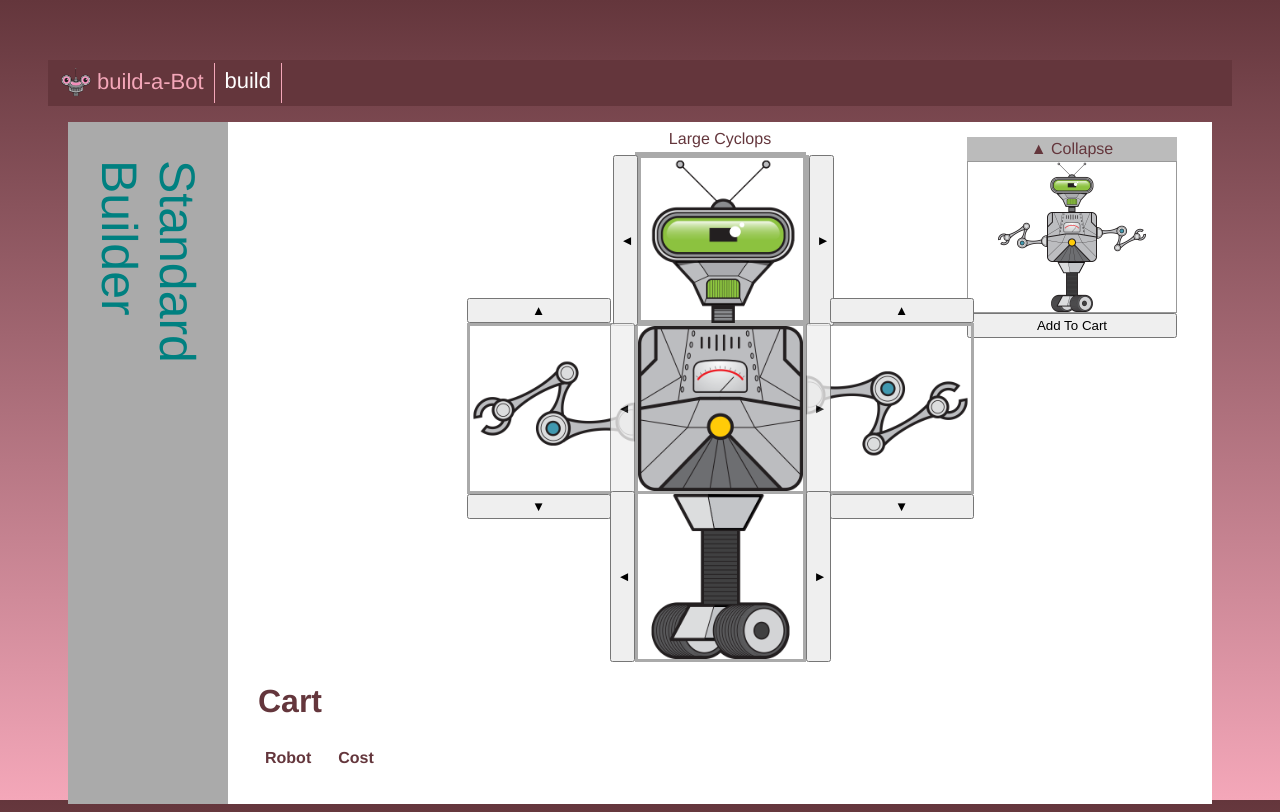
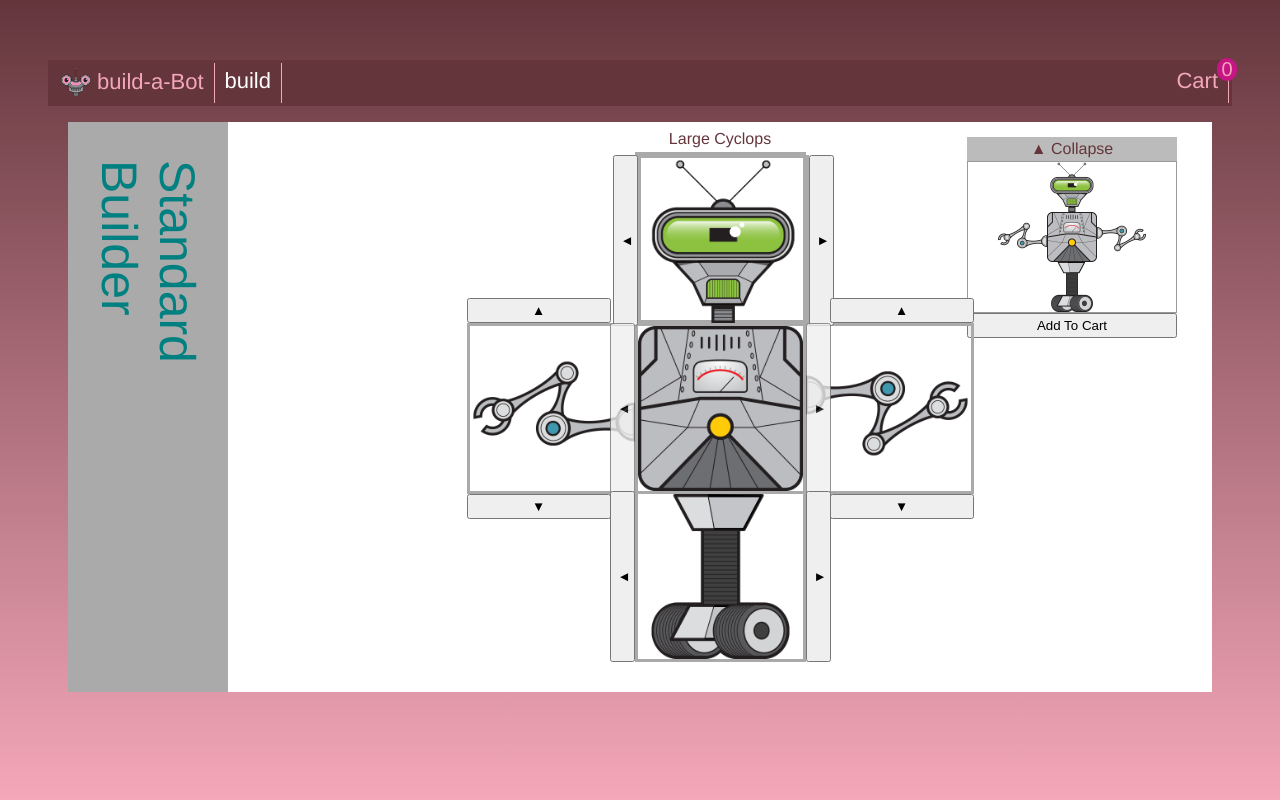
Before and after one commit to MurphLu/vue-fundamentails, a Vue app: page /builder in a window 1280 px wide. Built offline with nearby package versions, Linux system fonts and the light colour scheme.

Commit message:
add vuex to manage cart

```diff
--- a/package.json
+++ b/package.json
@@ -10,7 +10,8 @@
   "dependencies": {
     "core-js": "^3.6.5",
     "vue": "^2.6.11",
-    "vue-router": "^3.4.3"
+    "vue-router": "^3.4.3",
+    "vuex": "^3.0.1"
   },
   "devDependencies": {
     "@vue/cli-plugin-babel": "~4.5.0",
--- a/src/App.vue
+++ b/src/App.vue
@@ -13,6 +13,14 @@
             <router-link :to="{name: 'Builder'}" class="nav-link" exact>
               build
             </router-link>
+          </li>
+          <li class="nav-item cart">
+            <router-link :to="{name: 'Cart'}" class="nav-link" exact>
+              Cart
+            </router-link>
+            <div class="cart-items">
+              {{ cart.length }}
+            </div>
           </li>
         </ul>
       </nav>
@@ -36,6 +44,11 @@
   name: 'App',
   components: {
     // RobotBuilder,
+  },
+  computed: {
+    cart() {
+      return this.$store.state.cart;
+    },
   },
 };
 </script>
@@ -105,4 +118,20 @@
   width: 100px;
   min-height: 300px;
 }
+.nav-item.cart {
+  position: relative;
+  margin-left: auto;
+  margin-right: 0px;
+}
+.cart-items {
+  position: absolute;
+  top: -5px;
+  right: -9px;
+  font-size: 20px;
+  width: 20px;
+  text-align: center;
+  display: inline-block;
+  border-radius: 100px;
+  background-color: mediumvioletred;
+}
 </style>
--- a/src/builder/RobotBuilder.vue
+++ b/src/builder/RobotBuilder.vue
@@ -60,23 +60,6 @@
         position='bottom'
         @partSelected="part => selectedRobot.base = part"
       />
-    </div>
-    <div class="cart">
-      <h1 class="cart-title">Cart</h1>
-      <table>
-      <thead>
-          <tr>
-            <th>Robot</th>
-            <th class="cost">Cost</th>
-          </tr>
-        </thead>
-        <tbody>
-          <tr v-for="(robot, index) in cart" :key="index">
-            <td>{{ robot.head.title }}</td>
-            <td class="cost">{{ robot.cost }}</td>
-          </tr>
-        </tbody>
-      </table>
     </div>
   </div>
 </template>
@@ -141,7 +124,7 @@
       + robot.torso.cost
       + robot.rightArm.cost
       + robot.base.cost;
-      this.cart.push({ ...robot, cost });
+      this.$store.commit('addRobotToCart', { ...robot, cost });
       this.addedToCard = true;
     },
   },
@@ -261,12 +244,6 @@
 .cart-title {
   text-align: left;
 }
-td, th {
-  text-align: left;
-  padding: 5px;
-  padding-right: 20px;
-}
-
 .cost {
   text-align: right;
 }
--- /dev/null
+++ b/src/cart/ShoppingCart.vue
@@ -0,0 +1,51 @@
+<template>
+  <div>
+    <h1>Cart</h1>
+    <table>
+      <thead>
+        <tr>
+          <th class="robot-title">
+            Robot
+          </th>
+          <th class="cost">
+            Cost
+          </th>
+        </tr>
+      </thead>
+      <tbody>
+        <tr v-for="(robot, index) in cart" :key="index">
+          <td class="robot-title">
+            {{robot.head.title}}
+          </td>
+          <td class="cost">
+            {{robot.cost}}
+          </td>
+        </tr>
+      </tbody>
+    </table>
+ </div>
+</template>
+
+<script>
+export default {
+  name: 'Cart',
+  computed: {
+    cart() {
+      return this.$store.state.cart;
+    },
+  },
+};
+</script>
+
+<style scoped>
+  td, th {
+    padding: 5px;
+  }
+  .robot-title {
+    text-align: left;
+    padding-right: 200px;
+  }
+  .cost {
+    text-align: right;
+  }
+</style>
--- a/src/main.js
+++ b/src/main.js
@@ -2,10 +2,12 @@
 import App from './App.vue';
 
 import router from './router';
+import store from './store';
 
 Vue.config.productionTip = false;
 
 new Vue({
   render: (h) => h(App),
   router,
+  store,
 }).$mount('#app');
--- a/src/router/index.js
+++ b/src/router/index.js
@@ -11,6 +11,7 @@
 import RobotBases from '../parts/RobotBases.vue';
 import SidebarBuilder from '../sidebars/SidebarBuilder.vue';
 import SidebarStandard from '../sidebars/SidebarStandard.vue';
+import ShoppingCart from '../cart/ShoppingCart.vue';
 
 Vue.use(Router);
 
@@ -62,5 +63,9 @@
       const isValidId = Number.isInteger(Number(to.params.id));
       next(isValidId);
     },
+  }, {
+    path: '/cart',
+    name: 'Cart',
+    component: ShoppingCart,
   }],
 });
--- /dev/null
+++ b/src/store/index.js
@@ -0,0 +1,15 @@
+import Vue from 'vue';
+import Vuex from 'vuex';
+
+Vue.use(Vuex);
+
+export default new Vuex.Store({
+  state: {
+    cart: [],
+  },
+  mutations: {
+    addRobotToCart(state, robot) {
+      state.cart.push(robot);
+    },
+  },
+});
```
Also changed, not shown: 1 other file (tests, documents, lock files or other folders).
